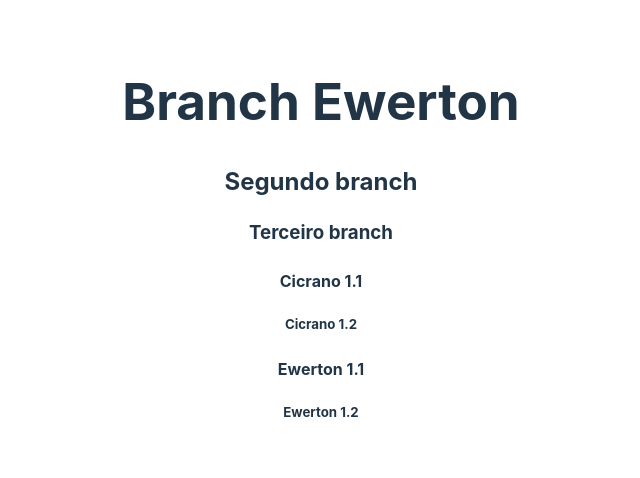
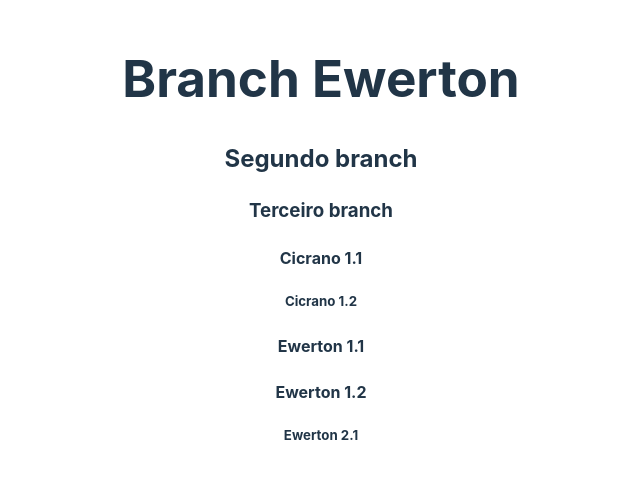
Before and after one commit to cicrano/teste, a React (Vite) app: page / in a window 1280 px wide. Shown: the part 158-636 px from the top of the page, without its empty margins (319-959 px from the left). Built offline with nearby package versions, Linux system fonts and the light colour scheme.

Commit message:
Ewerton 2.1

```diff
--- a/src/App.tsx
+++ b/src/App.tsx
@@ -12,8 +12,9 @@ function App() {
       <h5>Cicrano 1.2</h5>
 
       <h4>Ewerton 1.1</h4>
-      <h5>Ewerton 1.2</h5>
+      <h4>Ewerton 1.2</h4>
 
+      <h5>Ewerton 2.1</h5>
     </>
   )
 }
```
